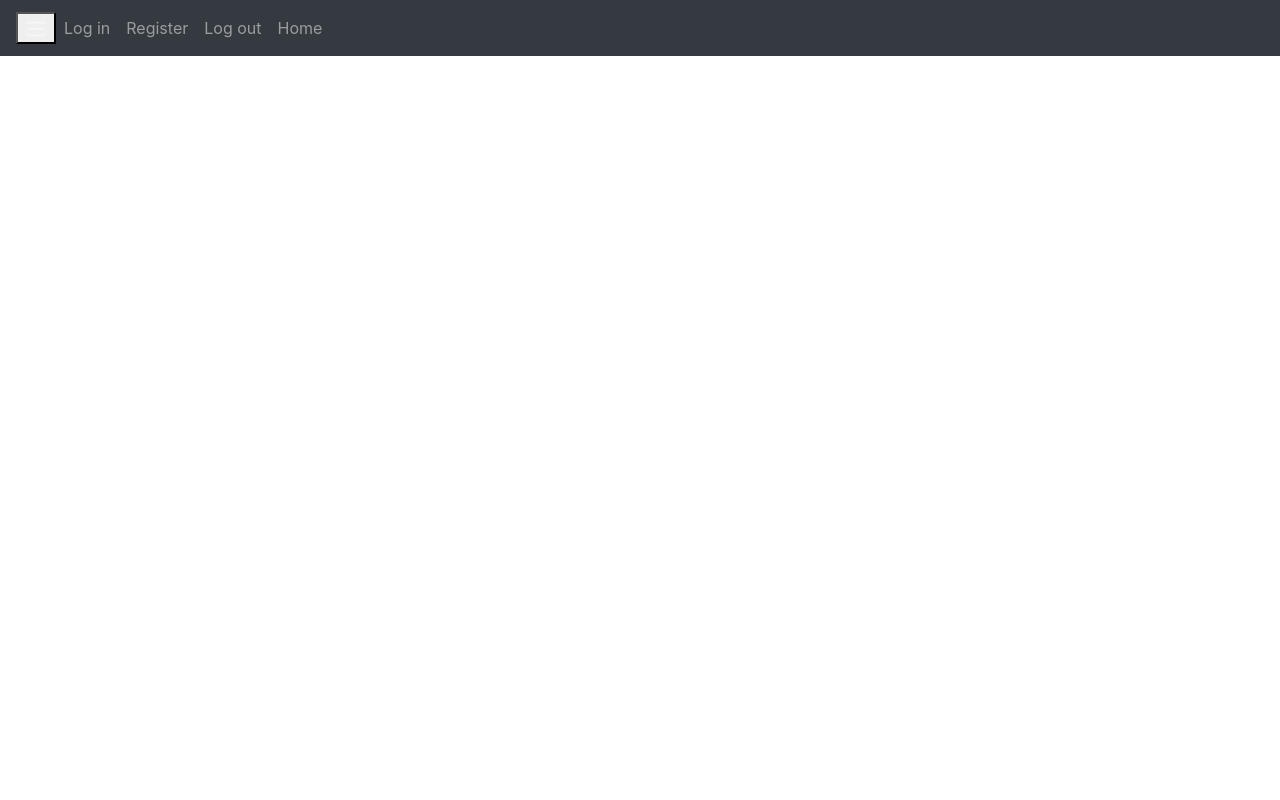
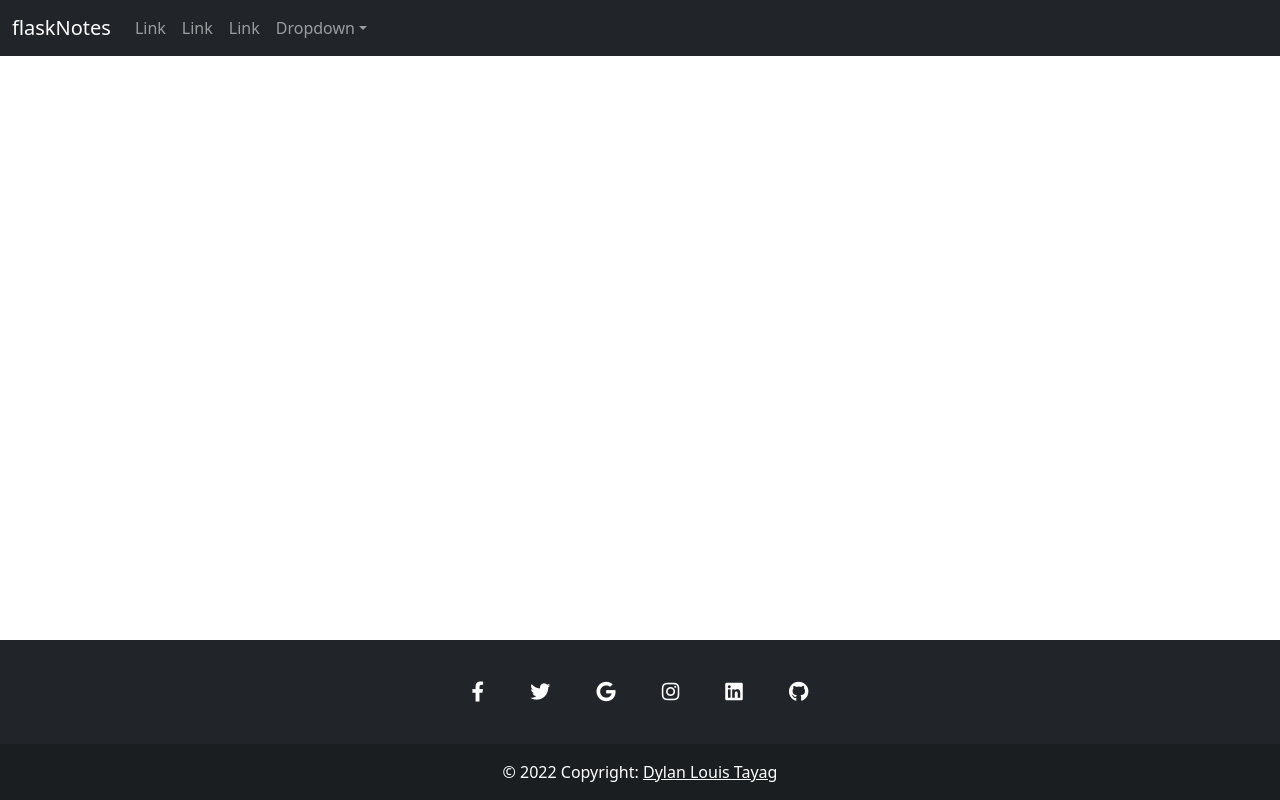
Before and after one commit to ghandylan/flask_notes_app, a Python web app: template templates/home.html in a window 1280 px wide. Run offline with Jinja, Linux system fonts and the light colour scheme; the template is opened without the code that fills it, so the values that code supplies are empty; some libraries are stand-ins or nearby versions.

Commit message:
Tweaked navbar and footer for base.html

```diff
--- a/templates/base.html
+++ b/templates/base.html
@@ -1,56 +1,87 @@
-<!DOCTYPE html>
+<!doctype html>
 <html lang="en">
 
+<head>
+    <meta charset="utf-8">
+    <meta name="viewport" content="width=device-width, initial-scale=1, shrink-to-fit=no">
+    <link href="https://cdn.jsdelivr.net/npm/bootstrap@5.1.3/dist/css/bootstrap.min.css" rel="stylesheet">
+    <link rel="stylesheet" href="https://pro.fontawesome.com/releases/v5.10.0/css/all.css" integrity="sha384-AYmEC3Yw5cVb3ZcuHtOA93w35dYTsvhLPVnYs9eStHfGJvOvKxVfELGroGkvsg+p" crossorigin="anonymous"/>
+    <script src="https://cdn.jsdelivr.net/npm/bootstrap@5.1.3/dist/js/bootstrap.bundle.min.js"></script>
 
-<head>
-    <meta charset="UTF-8">
-    <link rel="stylesheet" href="https://stackpath.bootstrapcdn.com/bootstrap/4.3.1/css/bootstrap.min.css"
-        integrity="sha384-ggOyR0iXCbMQv3Xipma34MD+dH/1fQ784/j6cY/iJTQUOhcWr7x9JvoRxT2MZw1T" crossorigin="anonymous">
-
-    <!-- Font Awesome -->
-    <link rel="stylesheet" href="https://use.fontawesome.com/releases/v5.8.1/css/all.css"
-        integrity="sha384-50oBUHEmvpQ+1lW4y57PTFmhCaXp0ML5d60M1M7uH2+nqUivzIebhndOJK28anvf" crossorigin="anonymous">
-
-    <!-- Google Fonts -->
-    <link href="https://fonts.googleapis.com/css?family=Open+Sans" rel="stylesheet">
-    <link href="https://fonts.googleapis.com/css?family=Roboto&display=swap" rel="stylesheet">
-
-    <!-- Custom CSS -->
-    <link rel="stylesheet" href="css/style.css">
-
-    <title>Notes</title>
-    <meta http-equiv="X-UA-Compatible" content="IE=edge">
-    <meta name="viewport" content="width=device-width, initial-scale=1.0">
-    <link
-    rel="stylesheet"
-    href="https://cdn.jsdelivr.net/npm/bootstrap@4.3.1/dist/css/bootstrap.min.css"
-    integrity="sha384-ggOyR0iXCbMQv3Xipma34MD+dH/1fQ784/j6cY/iJTQUOhcWr7x9JvoRxT2MZw1T"
-    crossorigin="anonymous">
-    <link rel="stylesheet"
-    href="https://cdnjs.cloudflare.com/ajax/libs/font-awesome/4.7.0/css/font-awesome.min.css">
-    <title> {% block title %}Base{% endblock %}</title>
+    <title>{% block title %}Home{% endblock %}</title>
 </head>
 
-
 <body>
-    <nav class="navbar navbar-expand-lg navbar-dark bg-dark">
-        <button class="navbar-toggle" type="button" data-toggle="collapse" data-target="#navbar">
-            <span class="navbar-toggler-icon"></span>
-        </button>
-        <div class="collapse navbar-collapse" id="navbar">
-            <div class="navbar-nav">
-                <a href="/login" class="nav-item nav-link" id="login">Log in</a>
-                <a href="/register" class="nav-item nav-link" id="register">Register</a>
-                <a href="/logout" class="nav-item nav-link" id="logout">Log out</a>
-                <a href="/" class="nav-item nav-link" id="home">Home</a>
+    <nav class="navbar navbar-expand-sm bg-dark navbar-dark">
+        <div class="container-fluid">
+            <a class="navbar-brand" href="#">flaskNotes</a>
+            <button class="navbar-toggler" type="button" data-bs-toggle="collapse" data-bs-target="#collapsibleNavbar">
+                <span class="navbar-toggler-icon"></span>
+            </button>
+            <div class="collapse navbar-collapse" id="collapsibleNavbar">
+                <ul class="navbar-nav">
+                    <li class="nav-item">
+                        <a class="nav-link" href="#">Link</a>
+                    </li>
+                    <li class="nav-item">
+                        <a class="nav-link" href="#">Link</a>
+                    </li>
+                    <li class="nav-item">
+                        <a class="nav-link" href="#">Link</a>
+                    </li>
+                    <li class="nav-item dropdown">
+                        <a class="nav-link dropdown-toggle" href="#" role="button"
+                            data-bs-toggle="dropdown">Dropdown</a>
+                        <ul class="dropdown-menu">
+                            <li><a class="dropdown-item" href="#">Link</a></li>
+                            <li><a class="dropdown-item" href="#">Another link</a></li>
+                            <li><a class="dropdown-item" href="#">A third link</a></li>
+                        </ul>
+                    </li>
+                </ul>
             </div>
         </div>
     </nav>
 
-    <script src="https://code.jquery.com/jquery-3.2.1.slim.min.js" integrity="sha384-KJ3o2DKtIkvYIK3UENzmM7KCkRr/rE9/Qpg6aAZGJwFDMVNA/GpGFF93hXpG5KkN" crossorigin="anonymous"></script>
-    <script src="https://cdn.jsdelivr.net/npm/popper.js@1.12.9/dist/umd/popper.min.js" integrity="sha384-ApNbgh9B+Y1QKtv3Rn7W3mgPxhU9K/ScQsAP7hUibX39j7fakFPskvXusvfa0b4Q" crossorigin="anonymous"></script>
-    <script src="https://cdn.jsdelivr.net/npm/bootstrap@4.0.0/dist/js/bootstrap.min.js" integrity="sha384-JZR6Spejh4U02d8jOt6vLEHfe/JQGiRRSQQxSfFWpi1MquVdAyjUar5+76PVCmYl" crossorigin="anonymous"></script>
+    <footer class="text-center bg-dark text-white fixed-bottom">
+        <!-- Grid container -->
+        <div class="container pt-4">
+            <!-- Section: Social media -->
+            <section class="mb-4">
+                <!-- Facebook -->
+                <a class="btn btn-link btn-floating btn-lg text-white m-1" href="#!" role="button"
+                    data-mdb-ripple-color="dark"><i class="fab fa-facebook-f"></i></a>
+
+                <!-- Twitter -->
+                <a class="btn btn-link btn-floating btn-lg text-white m-1" href="#!" role="button"
+                    data-mdb-ripple-color="dark"><i class="fab fa-twitter"></i></a>
+
+                <!-- Google -->
+                <a class="btn btn-link btn-floating btn-lg text-white m-1" href="#!" role="button"
+                    data-mdb-ripple-color="dark"><i class="fab fa-google"></i></a>
+
+                <!-- Instagram -->
+                <a class="btn btn-link btn-floating btn-lg text-white m-1" href="#!" role="button"
+                    data-mdb-ripple-color="dark"><i class="fab fa-instagram"></i></a>
+
+                <!-- Linkedin -->
+                <a class="btn btn-link btn-floating btn-lg text-white m-1" href="#!" role="button"
+                    data-mdb-ripple-color="dark"><i class="fab fa-linkedin"></i></a>
+                <!-- Github -->
+                <a class="btn btn-link btn-floating btn-lg text-white m-1" href="#!" role="button"
+                    data-mdb-ripple-color="dark"><i class="fab fa-github"></i></a>
+            </section>
+            <!-- Section: Social media -->
+        </div>
+        <!-- Grid container -->
+
+        <!-- Copyright -->
+        <div class="text-center text-white p-3" style="background-color: rgba(0, 0, 0, 0.2);">
+            © 2022 Copyright:
+            <a class="text-white" href="https://mdbootstrap.com/">Dylan Louis Tayag</a>
+        </div>
+        <!-- Copyright -->
+    </footer>
 </body>
 
-
 </html>
--- /dev/null
+++ b/templates/login.html
@@ -0,0 +1,2 @@
+{% extends "base.html" %}
+{% block title %}Login{% endblock %}
--- /dev/null
+++ b/templates/logout.html
@@ -0,0 +1,2 @@
+{% extends "base.html" %}
+{% block title %}Logout{% endblock %}
--- /dev/null
+++ b/templates/register.html
@@ -0,0 +1,2 @@
+{% extends "base.html" %}
+{% block title %}Register{% endblock %}
```
Also changed, not shown: auth.py (+4 -4 lines).
